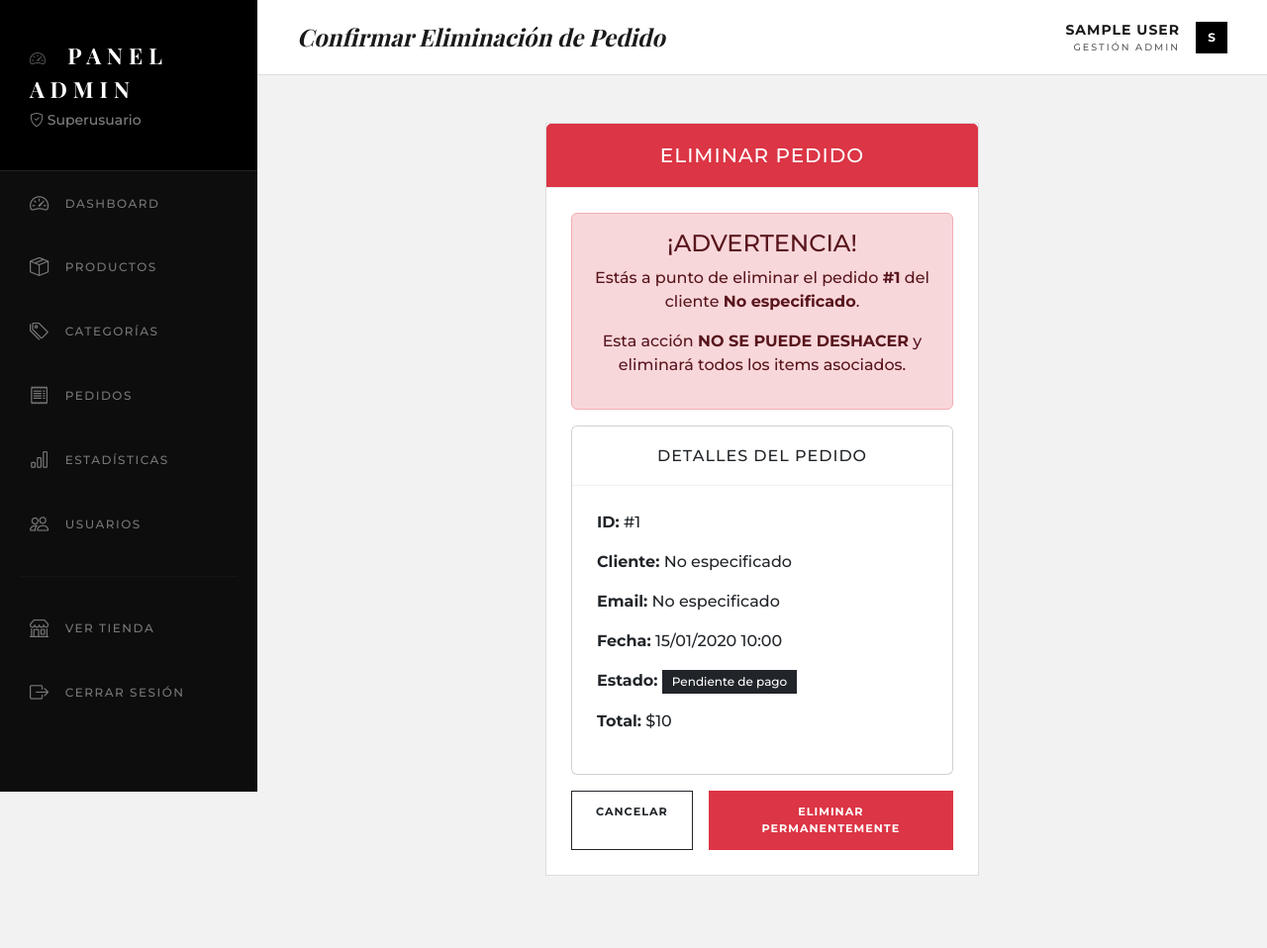
After one commit to Julieta-Roldan/Ecommerce_Tienda, a Django app: page /panel_admin/pedidos/1/eliminar/ in a window 1280 px wide. The commit adds this page. Shown: the whole page at 99% size. Run offline with Django 5.2, Linux system fonts and the light colour scheme; a user stored in the database is signed in; tables that the repository leaves empty hold one stand-in row (values such as "Sample post"); some web fonts are replaced.

Commit message:
funcion de boton eliminar pedido y filltro de categoria

```diff
--- a/panel_admin/templates/panel_admin/categorias/confirmar_eliminar.html
+++ b/panel_admin/templates/panel_admin/categorias/confirmar_eliminar.html
@@ -190,7 +190,7 @@
                     </div>
                     {% endif %}
 
-                                        <form method="POST" id="formEliminarCategoria">
+                    <form method="POST" id="formEliminarCategoria">
                         {% csrf_token %}
 
                         <!-- Selección de acción -->
@@ -287,6 +287,7 @@
                             <i class="bi bi-trash me-1"></i> Sí, eliminar categoría
                         </button>
                     </div>
+                    {% endif %}
                 </div>
             </div>
         </div>
@@ -313,8 +314,6 @@
         </div>
     </div>
 </div>
-
-
 
 <script>
     document.addEventListener('DOMContentLoaded', function() {
--- /dev/null
+++ b/panel_admin/templates/panel_admin/pedidos/confirmar_eliminar.html
@@ -0,0 +1,46 @@
+{% extends 'panel_admin/base_panel.html' %}
+
+{% block page_title %}Confirmar Eliminación de Pedido{% endblock %}
+
+{% block content %}
+<div class="container-fluid">
+    <div class="row justify-content-center">
+        <div class="col-md-6">
+            <div class="card card-panel">
+                <div class="card-header text-center bg-danger text-white">
+                    <h5 class="mb-0">ELIMINAR PEDIDO</h5>
+                </div>
+                <div class="card-body text-center">
+                    <div class="alert alert-danger" role="alert">
+                        <h4 class="alert-heading">¡ADVERTENCIA!</h4>
+                        <p>Estás a punto de eliminar el pedido <strong>#{{ pedido.id }}</strong> del cliente <strong>{{ pedido.nombre_cliente|default:"No especificado" }}</strong>.</p>
+                        <p>Esta acción <strong>NO SE PUEDE DESHACER</strong> y eliminará todos los items asociados.</p>
+                    </div>
+
+                    <div class="card mb-3">
+                        <div class="card-header">
+                            <h6 class="mb-0">Detalles del Pedido</h6>
+                        </div>
+                        <div class="card-body text-start">
+                            <p><strong>ID:</strong> #{{ pedido.id }}</p>
+                            <p><strong>Cliente:</strong> {{ pedido.nombre_cliente|default:"No especificado" }}</p>
+                            <p><strong>Email:</strong> {{ pedido.email_cliente|default:"No especificado" }}</p>
+                            <p><strong>Fecha:</strong> {{ pedido.fecha_creacion|date:"d/m/Y H:i" }}</p>
+                            <p><strong>Estado:</strong> <span class="badge bg-dark">{{ pedido.get_estado_display }}</span></p>
+                            <p><strong>Total:</strong> ${{ pedido.get_total_db|default:"0.00" }}</p>
+                        </div>
+                    </div>
+
+                    <form method="POST">
+                        {% csrf_token %}
+                        <div class="d-flex justify-content-center">
+                            <a href="{% url 'panel_admin:pedidos' %}" class="btn btn-outline-dark me-3">Cancelar</a>
+                            <button type="submit" class="btn btn-danger">ELIMINAR PERMANENTEMENTE</button>
+                        </div>
+                    </form>
+                </div>
+            </div>
+        </div>
+    </div>
+</div>
+{% endblock %}
--- a/panel_admin/views.py
+++ b/panel_admin/views.py
@@ -434,24 +434,57 @@ def producto_editar(request, id):
 @user_passes_test(es_staff)
 @requiere_ver_productos
 def producto_eliminar(request, id):
+    """Eliminar un producto con manejo de relaciones"""
     producto = get_object_or_404(Producto, id=id)
 
     if request.method == 'POST':
-        producto_nombre = producto.nombre
-        categoria_nombre = producto.categoria.nombre
+        try:
+            producto_nombre = producto.nombre
+            categoria_nombre = producto.categoria.nombre
 
-        producto.imagenes.all().delete()
-        producto.favorito_set.all().delete()
-        producto.talles.clear()
-        producto.colores.clear()
-        producto.delete()
+            # 1. Verificar si hay pedidos asociados
+            tiene_pedidos = producto.itempedido_set.exists()
 
-        messages.success(request, f'Producto "{producto_nombre}" ELIMINADO PERMANENTEMENTE de la categoría "{categoria_nombre}"')
-        return redirect('panel_admin:productos')
+            if tiene_pedidos:
+                messages.error(request,
+                    f'No se puede eliminar el producto "{producto_nombre}" porque tiene pedidos asociados. '
+                    f'Recomendación: Desactiva el producto en lugar de eliminarlo.'
+                )
+                return redirect('panel_admin:productos')
 
-    return render(request, 'panel_admin/productos/confirmar_eliminar.html', {
-        'producto': producto
-    })
+            # 2. Eliminar imágenes primero
+            producto.imagenes.all().delete()
+
+            # 3. Eliminar de favoritos
+            producto.favorito_set.all().delete()
+
+            # 4. Limpiar relaciones ManyToMany
+            producto.talles.clear()
+            producto.colores.clear()
+
+            # 5. Finalmente eliminar el producto
+            producto.delete()
+
+            messages.success(request,
+                f'Producto "{producto_nombre}" ELIMINADO PERMANENTEMENTE de la categoría "{categoria_nombre}"'
+            )
+            return redirect('panel_admin:productos')
+
+        except Exception as e:
+            messages.error(request, f'Error al eliminar producto: {str(e)}')
+            return redirect('panel_admin:productos')
+
+    # Verificar relaciones antes de mostrar la confirmación
+    tiene_pedidos = producto.itempedido_set.exists()
+    num_pedidos = producto.itempedido_set.count() if tiene_pedidos else 0
+
+    context = {
+        'producto': producto,
+        'tiene_pedidos': tiene_pedidos,
+        'num_pedidos': num_pedidos,
+    }
+
+    return render(request, 'panel_admin/productos/confirmar_eliminar.html', context)
 
 # ==================== PEDIDOS ====================
 @login_required
@@ -673,6 +706,7 @@ def categorias_lista(request):
     context = {
         'categorias': categorias,
         'busqueda': busqueda,
+        'filtro_estado': estado,
         'categorias_activas': categorias_activas,
         'categorias_con_productos': categorias_con_productos,
         'total_productos': total_productos,
```
Also changed, not shown: panel_admin/templates/panel_admin/categorias/lista.html (+24 -14 lines).
